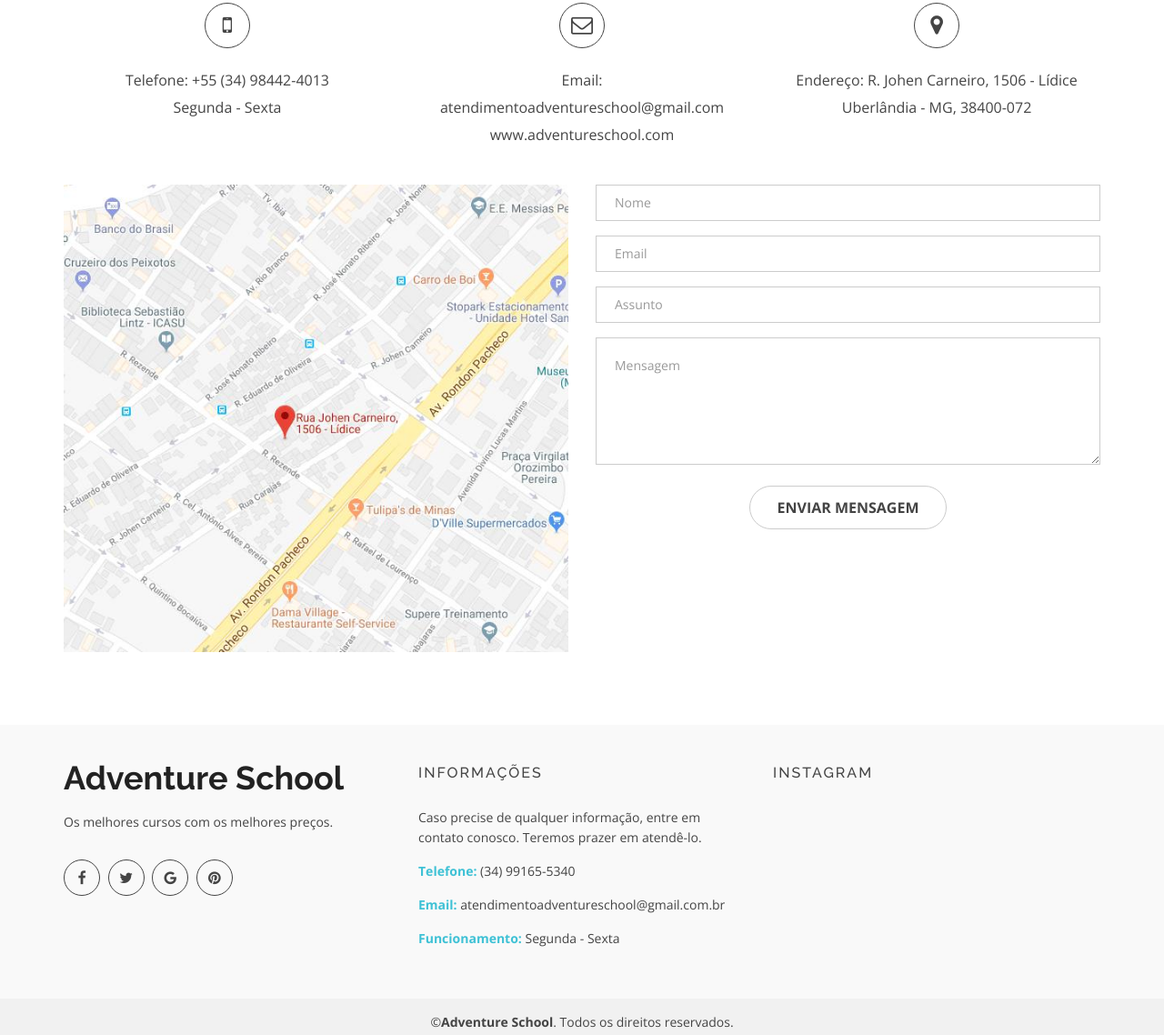
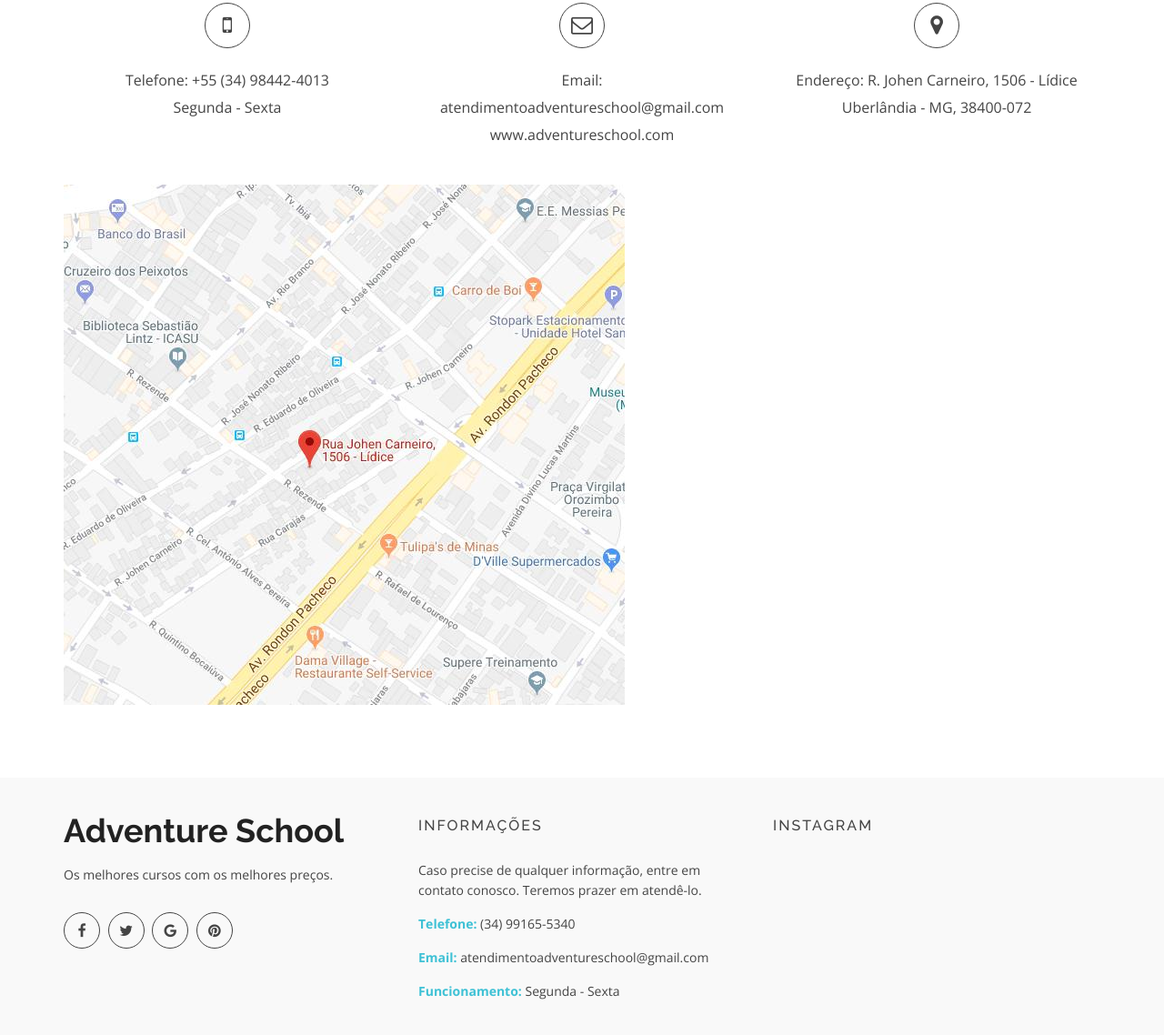
Before and after one commit to eciojunior/eciojunior.github.io, a plain HTML site: page index.html in a window 1280 px wide. Shown: the part 2042-3180 px from the top of the page at 91% size. Drawn offline with nearby package versions, Linux system fonts and the light colour scheme.

Commit message:
remoçao do envio de email

```diff
--- a/index.html
+++ b/index.html
@@ -356,13 +356,13 @@
           <div class="row">
 
             <!-- Start Location -->
-            <div class="col-md-6 col-sm-6 col-xs-12">
+            <div class="col-md-12 col-sm-12 col-xs-12">
                 <img src="img/localizacao.jpg">
             </div>
             <!-- End Location-->
 
             <!-- Start  contact -->
-            <div class="col-md-6 col-sm-6 col-xs-12">
+            <!-- <div class="col-md-6 col-sm-6 col-xs-12">
               <div class="form contact-form">
                 <div id="sendmessage">Seu email foi enviado. Obrigado!</div>
                 <div id="errormessage"></div>
@@ -386,7 +386,7 @@
                   <div class="text-center"><button type="submit">Enviar Mensagem</button></div>
                 </form>
               </div>
-            </div>
+            </div>-- >
             <!-- End Left contact -->
           </div>
         </div>
@@ -437,7 +437,7 @@
                 </p>
                 <div class="footer-contacts">
                   <p><span>Telefone:</span> (34) 99165-5340</p>
-                  <p><span>Email:</span> atendimentoadventureschool@gmail.com.br</p>
+                  <p><span>Email:</span> atendimentoadventureschool@gmail.com</p>
                   <p><span>Funcionamento:</span> Segunda - Sexta</p>
                 </div>
               </div>
@@ -449,12 +449,6 @@
               <div class="footer-head">
                 <h4>Instagram</h4>
                 <div class="flicker-img">
-                  <a href="#"><img src="img/portfolio/1.jpg" alt=""></a>
-                  <a href="#"><img src="img/portfolio/2.jpg" alt=""></a>
-                  <a href="#"><img src="img/portfolio/3.jpg" alt=""></a>
-                  <a href="#"><img src="img/portfolio/4.jpg" alt=""></a>
-                  <a href="#"><img src="img/portfolio/5.jpg" alt=""></a>
-                  <a href="#"><img src="img/portfolio/6.jpg" alt=""></a>
                 </div>
               </div>
             </div>
```
